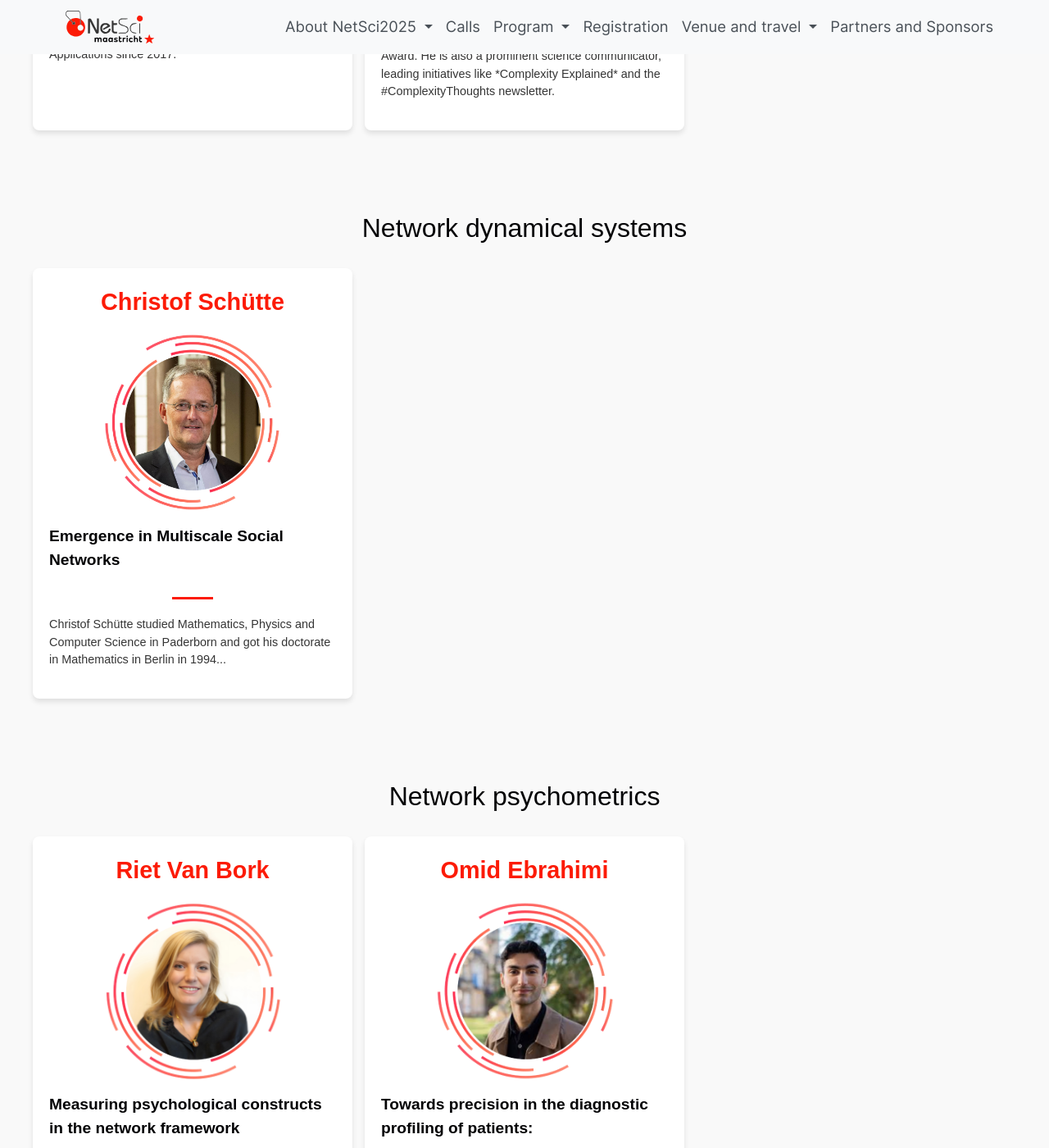
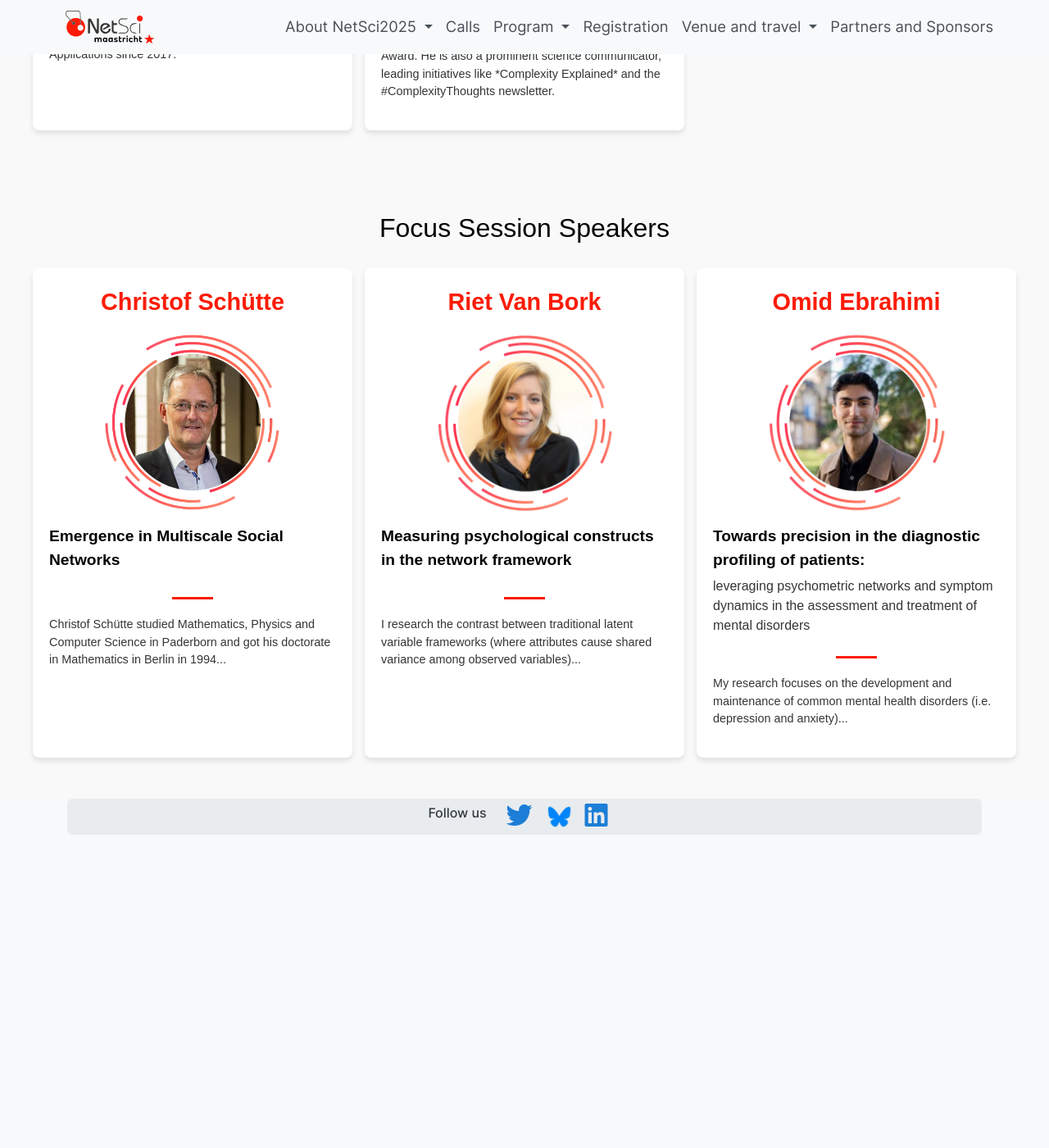
Before and after one commit to NetSci2025/netsci2025.github.io, a Jekyll site: the page built from speakers.md, in a window 1280 px wide and 1400 px high, scrolled down 2916 px. Shown: the whole window at 82% size. Built offline with Jekyll 4.4.1, drawn with Linux system fonts in a browser that asks for light colours; after the commit the page ends 3958 px from its top, so only the background shows below that.

Commit message:
Update speakers.html

```diff
--- a/_layouts/speakers.html
+++ b/_layouts/speakers.html
@@ -151,12 +151,12 @@ main {
         </div>
     </section>
 
-<!-- Focus Session: Network Dynamical Systems -->
+
+    <!-- Focus Session Speakers Section -->
     <section class="speakers-section">
-  <h2>Network dynamical systems</h2>
+        <h2>{{ page.focus_session_title }}</h2>
         <div class="card-container">
             {% for speaker in site.data.speakers.focus-session %}
-      {% if speaker.session == "Network dynamical systems" %}
             <div class="speaker-card">
                 <p class="speaker-name">{{ speaker.name }}</p>
                 <img src="{{ site.url }}{{ speaker.image }}" alt="Picture of {{ speaker.name }}">
@@ -167,28 +167,6 @@ main {
                 <div class="red-line"></div>
                 <p class="description">{{ speaker.description }}</p>
             </div>
-      {% endif %}
-    {% endfor %}
-  </div>
-</section>
-
-    <!-- Focus Session: Network Psychometrics -->
-    <section class="speakers-section">
-      <h2>Network psychometrics</h2>
-      <div class="card-container">
-        {% for speaker in site.data.speakers.focus-session %}
-          {% if speaker.session == "Network psychometrics" %}
-            <div class="speaker-card">
-              <p class="speaker-name">{{ speaker.name }}</p>
-              <img src="{{ site.url }}{{ speaker.image }}" alt="Picture of {{ speaker.name }}">
-              <p class="title">{{ speaker.title }}</p>
-              {% if speaker.subtitle %}
-                <p class="subtitle">{{ speaker.subtitle }}</p>
-              {% endif %}
-              <div class="red-line"></div>
-              <p class="description">{{ speaker.description }}</p>
-            </div>
-          {% endif %}
             {% endfor %}
         </div>
     </section>
```
Lines whose indentation alone changed are shown as unchanged.
